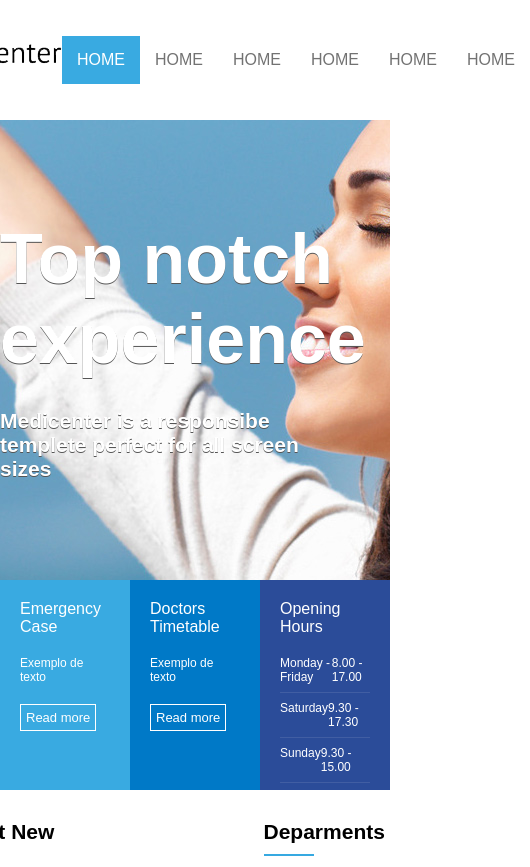
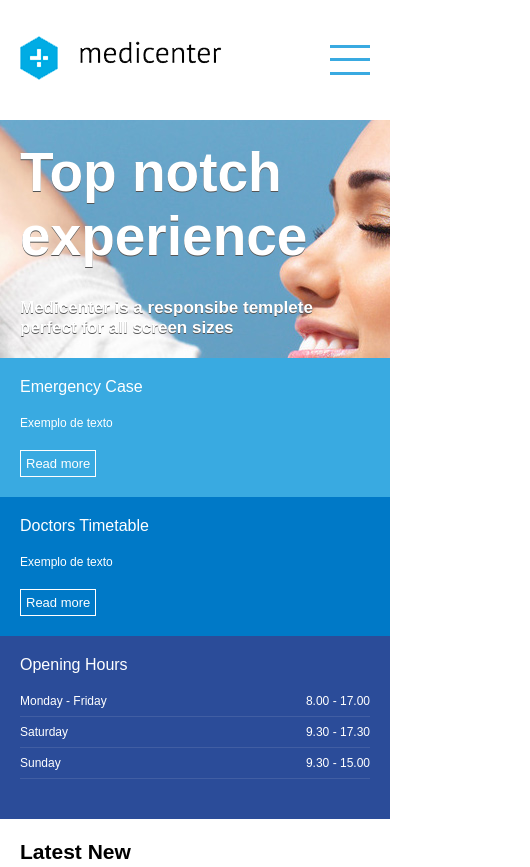
Before and after one commit to Joao-Victorrl/gitaprendisado, a plain HTML site: page medicenter/index.html in a window 390 px wide. Shown: the top 867 px of the page, 530 px wide, since content can reach past the window. Drawn offline with Linux system fonts and the light colour scheme.

Commit message:
Modificações para tornar responsivo

```diff
--- a/medicenter/assets/css/templete.css
+++ b/medicenter/assets/css/templete.css
@@ -464,3 +464,87 @@ footer ul {
 .link_footer:hover {
     color:#36a9e1;
 }
+
+.menuMobile {
+    display:none;
+    width:40px;
+    height:40px;
+    margin-top: 40px;
+    margin-bottom:40px;
+    margin-right:20px;
+
+}
+.mm_line {
+    height:3px;
+    background-color:#39aae1;
+}
+
+
+@media (max-width:600px) {
+
+    .banner_headline {
+        padding:20px
+    }
+    .banner_headline h1 {
+        font-size:55px;
+    }
+
+    .banner_headline h2 {
+        font-size:17px;
+    }
+
+    .banner_options {
+        height: auto;
+        flex-direction:column;
+
+    }
+
+    .container {
+        flex-direction:column;
+    }
+
+    #geral section, aside {
+        padding:20px;
+    }
+
+    .footer_menu {
+        flex-direction: column;
+    }
+
+    .footer_area {
+        flex-direction: column;
+        padding:20px;
+    }
+
+    .footer_copy {
+        padding-left: 20px;
+    }
+
+    header .container {
+        flex-direction: row;
+    }
+
+    nav ul {
+        flex-direction: column;
+        display: none;
+        position:absolute;
+        left:0;
+        width: 100%;
+        background-color:#ffffff;
+    }
+
+    header {
+        height:auto;
+    }
+
+    .logo {
+        padding-left:20px;
+    }
+
+    .menuMobile {
+        display:flex;
+        flex-direction:column;
+        justify-content: space-around;
+    }
+
+}
--- a/medicenter/index.html
+++ b/medicenter/index.html
@@ -6,6 +6,19 @@
     <meta name="viewport" content="width=device-width, initial-scale=1.0">
     <title>MediCenter</title>
     <link rel="stylesheet" href="../medicenter/assets/css/templete.css" />
+
+    <script type="text/javascript">
+        window.onload = function(){
+            document.querySelector(".menuMobile").addEventListener("click", function(){
+                if(document.querySelector(".menu  nav ul").style.display == 'flex') {
+                    document.querySelector(".menu  nav ul").style.display = 'none';
+                } else {
+                    document.querySelector(".menu  nav ul").style.display = 'flex';
+                }
+
+            });
+        };
+    </script>
 </head>
 
 <body>
@@ -18,6 +31,11 @@
             <div class="menu">
 
                 <nav>
+                    <div class="menuMobile">
+                        <div class="mm_line"></div>
+                        <div class="mm_line"></div>
+                        <div class="mm_line"></div>
+                    </div>
                     <ul>
                         <li class="active"><a href="">Home</a></li>
                         <li><a href="">Home</a></li>
```
